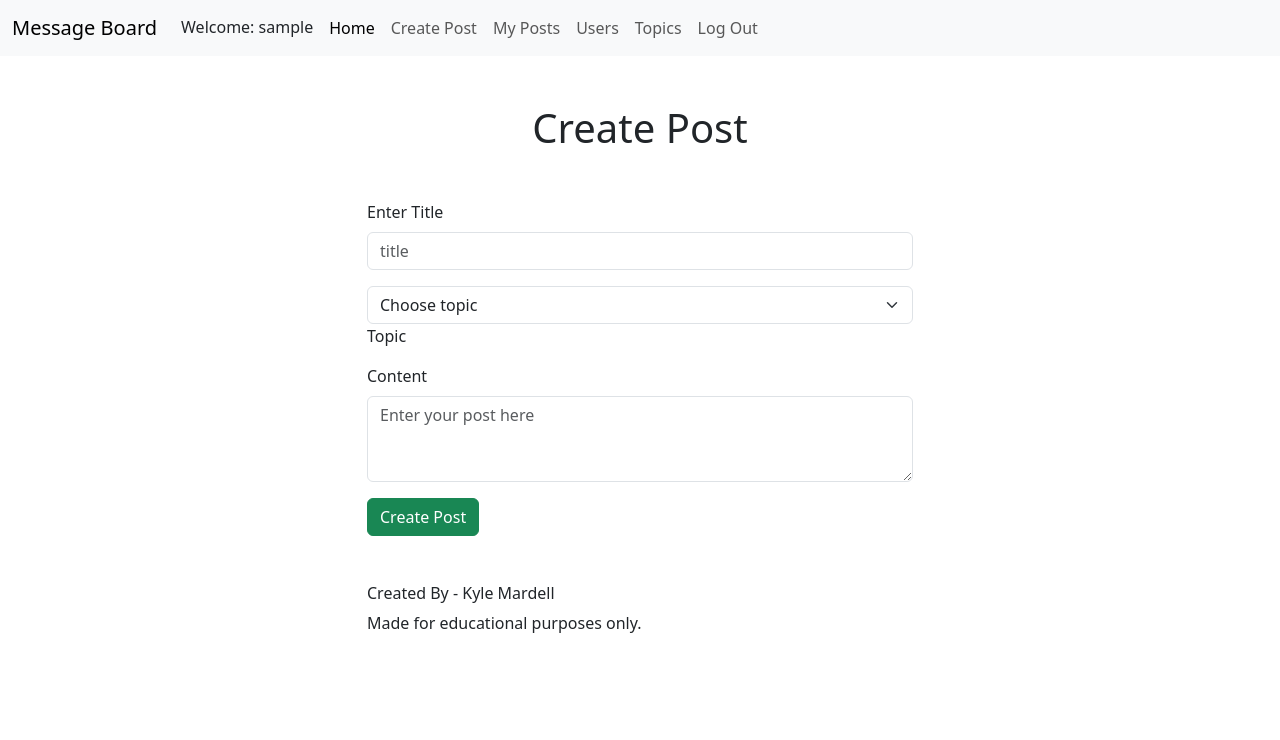
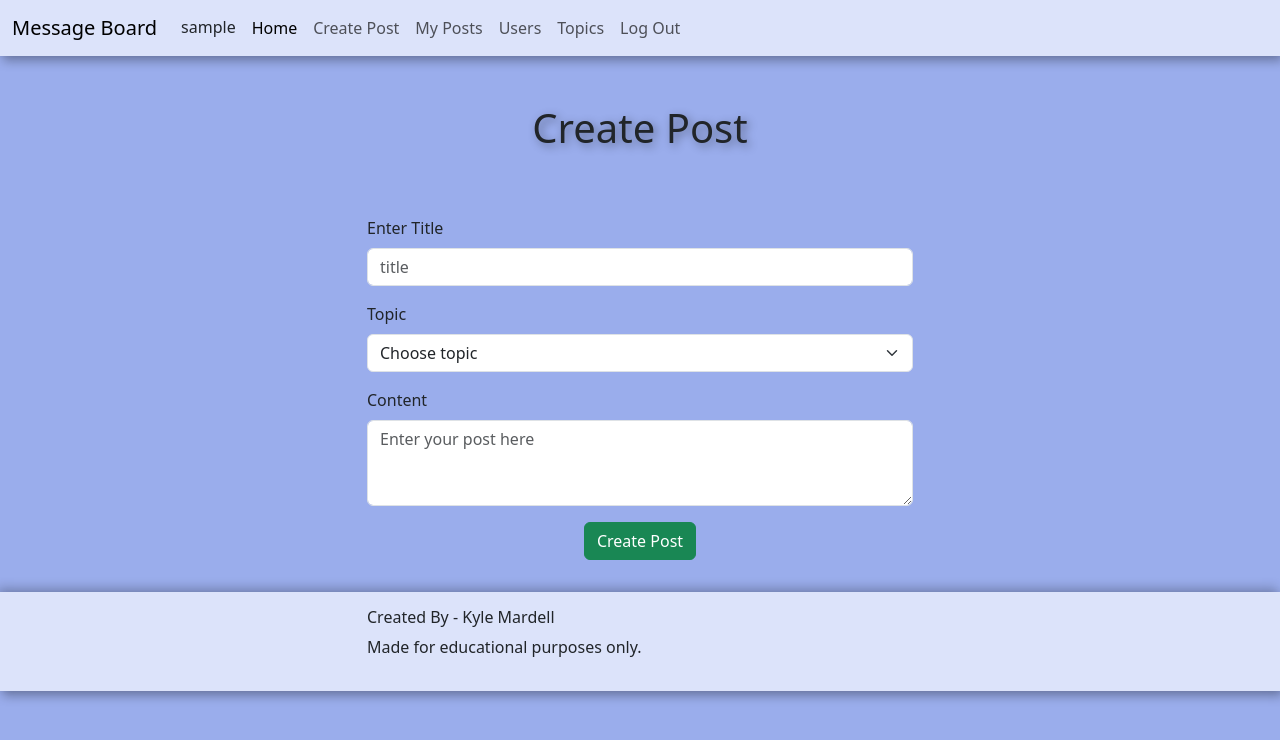
Before and after one commit to KyleMardell/meassage-board-flask-app, a Flask app: page /create_post in a window 1280 px wide. Shown: the top 740 px of the page. Run offline with Flask 3, Linux system fonts and the light colour scheme; the visitor is signed in with stand-in values (Sample User, id 1); data that the repository does not hold is empty.

Commit message:
Add basic colour styling to all pages.

```diff
--- a/messageboard/static/css/style.css
+++ b/messageboard/static/css/style.css
@@ -1,3 +1,11 @@
+:root {
+    --palette-dark: #202735;
+    --palette-deep: #193468;
+    --palette-mid: #5e77d3;
+    --palette-light: #9aadec;
+    --palette-grey: #dce3fa;
+}
+
 * {
     border: 0;
     margin: 0;
@@ -9,3 +17,51 @@
 main {
     margin-top: 56px;
 }
+
+.bg-pal-dark{
+    background-color: var(--palette-dark);
+}
+
+.bg-pal-deep {
+    background-color: var(--palette-deep);
+}
+
+.bg-pal-mid {
+    background-color: var(--palette-mid);
+}
+
+.bg-pal-light {
+    background-color: var(--palette-light);
+}
+
+.bg-pal-grey {
+    background-color: var(--palette-grey);
+}
+
+.bg-pal-grad {
+    background: linear-gradient(125deg,var(--palette-light), var(--palette-mid), var(--palette-light));
+}
+
+.text-pal-light {
+    color: var(--palette-light);
+}
+
+.text-pal-grey {
+    color: var(--palette-grey);
+}
+
+.text-pal-dark {
+    color: var(--palette-dark);
+}
+
+.box-shadow-sm {
+    box-shadow: 3px 5px 10px rgba(0, 0, 0, 0.3), -3px -5px 10px rgba(0, 0, 0, 0.2);
+}
+
+.drop-shadow-sm {
+    filter: drop-shadow(3px 3px 5px rgba(0, 0, 0, 0.4));
+}
+
+.border-rad-sm {
+    border-radius: 10px;
+}
--- a/messageboard/templates/base.html
+++ b/messageboard/templates/base.html
@@ -12,13 +12,13 @@
     <link rel="stylesheet" href="{{ url_for('static', filename='css/style.css') }}">
 </head>
 
-<body>
+<body class="bg-pal-light">
     <header>
-        <nav class="navbar navbar-expand-lg bg-body-tertiary fixed-top">
+        <nav class="navbar navbar-expand-lg bg-pal-grey fixed-top box-shadow-sm">
             <div class="container-fluid">
                 {% if current_user.is_authenticated %}
                 <a class="navbar-brand" href="{{ url_for('home') }}">Message Board</a>
-                <h2 class="nav-link mb-0 mx-2">Welcome: {{ username }}</h2>
+                <h2 class="nav-link mb-0 mx-2">{{ username }}</h2>
                 <button class="navbar-toggler" type="button" data-bs-toggle="collapse" data-bs-target="#navbarNav"
                     aria-controls="navbarNav" aria-expanded="false" aria-label="Toggle navigation">
                     <span class="navbar-toggler-icon"></span>
@@ -58,10 +58,10 @@
         {% block content %}
         {% endblock %}
     </main>
-    <footer>
-        <div class="container mt-5">
+    <footer class="box-shadow-sm bg-pal-grey">
+        <div class="container">
             <div class="row d-flex justify-content-center">
-                <div class="col col-lg-6">
+                <div class="col col-lg-6 my-3">
                     <h6>Created By - Kyle Mardell</h6>
                     <p>Made for educational purposes only.</p>
                 </div>
--- a/messageboard/templates/create_post.html
+++ b/messageboard/templates/create_post.html
@@ -4,10 +4,10 @@
 <section class="container">
     <div class="row">
         <div class="col">
-            <h1 class="text-center m-5">Create Post</h1>
+            <h1 class="text-center m-5 drop-shadow-sm">Create Post</h1>
         </div>
     </div>
-    <div class="row d-flex justify-content-center">
+    <div class="row d-flex justify-content-center my-3">
         <div class="col col-lg-6">
             <form method="POST" action="{{ url_for('create_post') }}">
                 <div class="mb-3">
@@ -16,20 +16,24 @@
                         name="post-title" placeholder="title" required>
                 </div>
                 <div class="mb-3">
+                    <label for="topic_name" class="form-label">Topic</label>
                     <select id="topic_name" name="topic_name" class="form-select" aria-label="Default select example"
                         required>
                         <option value="" disabled selected>Choose topic</option>
                         {% for topic in topics %}
-                            <option value="{{ topic.id }}|{{ topic.name }}">{{ topic.name }}</option>
+                        <option value="{{ topic.id }}|{{ topic.name }}">{{ topic.name }}</option>
                         {% endfor %}
                     </select>
-                    <label for="topic_name">Topic</label>
+
                 </div>
                 <div class="mb-3">
                     <label for="post-content" class="form-label">Content</label>
-                    <textarea class="form-control" id="post-content" name="post-content" minlength="5" rows="3" placeholder="Enter your post here" required></textarea>
+                    <textarea class="form-control" id="post-content" name="post-content" minlength="5" rows="3"
+                        placeholder="Enter your post here" required></textarea>
                 </div>
-                <button type="submit" class="btn btn-success">Create Post</button>
+                <div class="d-flex justify-content-center mb-3">
+                    <button type="submit" class="btn btn-success">Create Post</button>
+                </div>
             </form>
 
         </div>
--- a/messageboard/templates/login.html
+++ b/messageboard/templates/login.html
@@ -13,7 +13,7 @@
             {% endif %}
         {% endwith %}
         <div class="col col-lg-6 mb-5 mt-5">
-            <div class="accordion accordion-flush" id="login-accordion">
+            <div class="accordion accordion-flush border-rad-sm" id="login-accordion">
                 <div class="accordion-item">
                     <h2 class="accordion-header">
                         <button class="accordion-button" type="button" data-bs-toggle="collapse"
--- a/messageboard/templates/my_posts.html
+++ b/messageboard/templates/my_posts.html
@@ -4,13 +4,13 @@
 <section class="container">
     <div class="row">
         <div class="col col-12">
-            <h1 class="text-center m-5">My Posts</h1>
+            <h1 class="text-center m-5 drop-shadow-sm">My Posts</h1>
         </div>
     </div>
-    <div class="row d-flex justify-content-center">
+    <div class="row d-flex justify-content-center my-3">
         <div class="col col-lg-6">
             {% for post in posts %}
-            <div class="card">
+            <div class="card my-3 box-shadow-sm">
                 <div class="card-header">
                     <h5 class="card-title">{{ post.title }}</h5>
                     <h6 class="card-subtitle mb-2 text-body-secondary">Created {{ post.date.strftime('%d-%m-%Y') }} by
--- a/messageboard/templates/topics.html
+++ b/messageboard/templates/topics.html
@@ -16,7 +16,7 @@
     </div>
     {% endif %}
 
-    <div class="row d-flex justify-content-center">
+    <div class="row d-flex justify-content-center my-3">
         {% for topic in topics %}
             <div class="col col-12 col-lg-6 m-2">
                 <h2>{{ topic.name }}</h2>
--- a/messageboard/templates/users.html
+++ b/messageboard/templates/users.html
@@ -20,7 +20,7 @@
             {% endwith %}
         </div>
     </div>
-    <div class="row d-flex justify-content-center">
+    <div class="row d-flex justify-content-center my-3">
         <div class="col col-lg-6">
             {% if session['user_is_admin'] == True %}
             <form method="POST" action="{{ url_for('users') }}">
```
Also changed, not shown: messageboard/templates/home.html (+4 -3 lines), messageboard/templates/index.html (+5 -5 lines).
